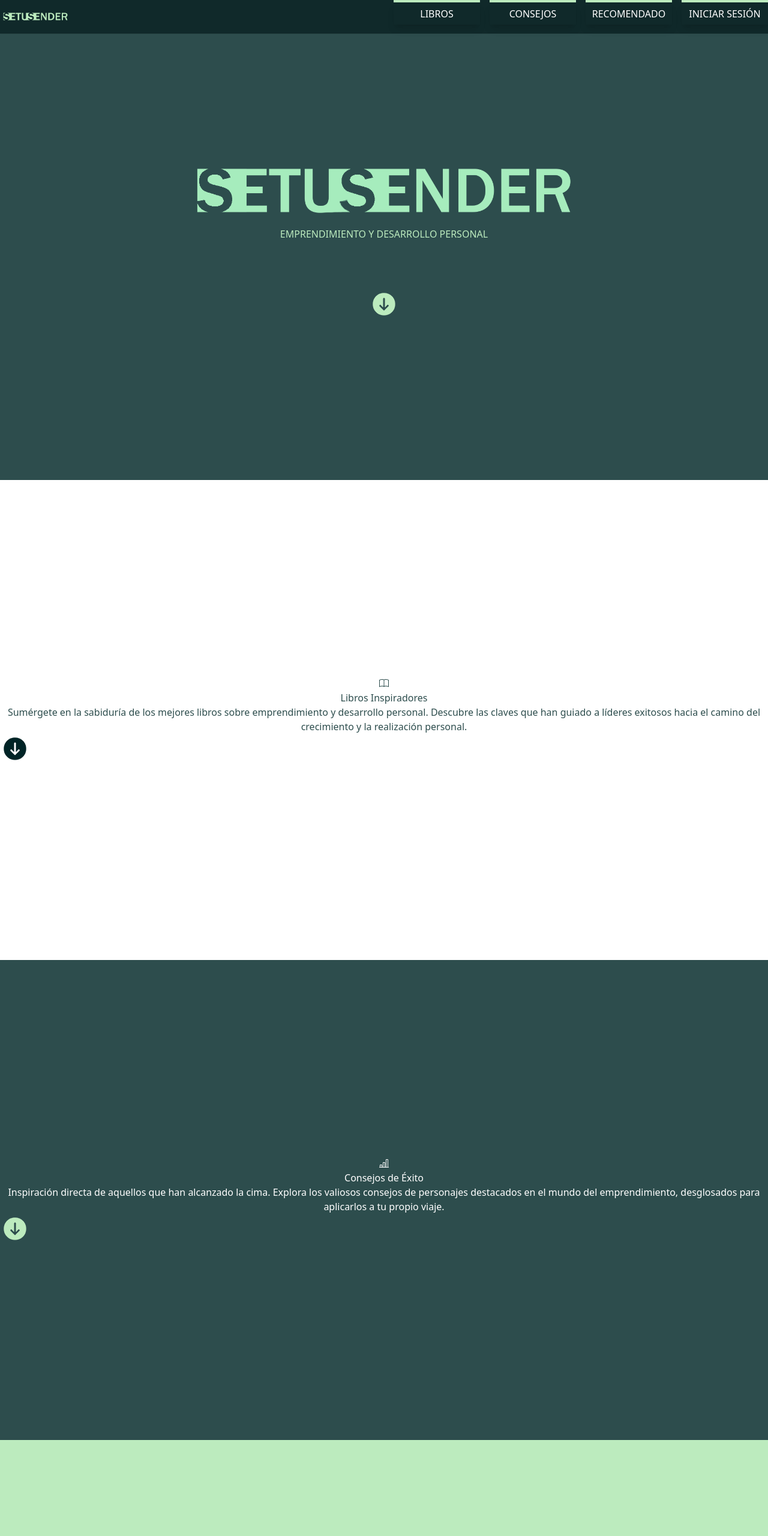
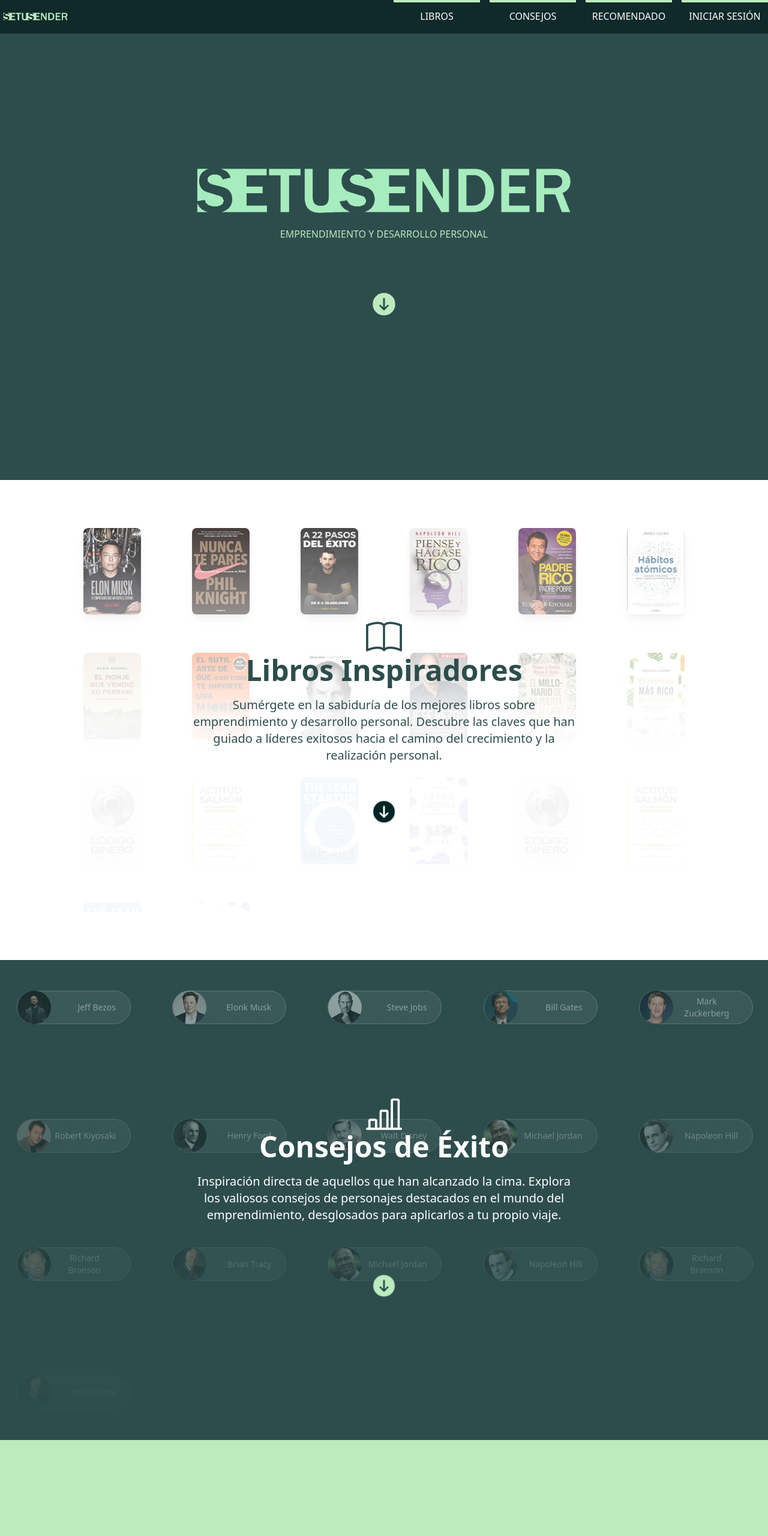
Before and after one commit to SenderProds/ToralRomero_Alejandro_Home_Tailwind, a website built with Parcel: page fuente/index.html in a window 1280 px wide. Shown: the top 2560 px of the page at 60% size. Built offline with nearby package versions, Linux system fonts and the light colour scheme.

Commit message:
Practica Tailwind

```diff
--- a/fuente/index.html
+++ b/fuente/index.html
@@ -20,30 +20,30 @@
 </head>
 
 <body class="m-0 p-0 h-screen">
-    <header class="shadow-sm w-full h-14 z-10 fixed flex items-center justify-between bg-paletaColor-2 m-0">
+    <header class="shadow-sm w-full h-14 z-50 fixed flex items-center justify-between bg-paletaColor-2 m-0">
 
         <img src="./img/logo_372px.png" alt="Logotipo del header" id="logoPagina" class="h-1/3 cursor-pointer ml-1">
 
-        <button class="abrir-menu hidden" id="abrir"><i class="bi bi-list"></i></button>
+        <button class="abrir-menu text-2xl mr-2 text-white md:hidden" id="abrir"><i class="bi bi-list"></i></button>
 
-        <nav class="menu flex h-full " id="nav">
+        <nav class="menu hidden md:flex h-full " id="nav">
             <button class="cerrar-menu hidden " id="cerrar"><i class="bi bi-x-circle-fill"></i></button>
 
             <ul class="lista flex gap-3 h-full m-0">
-                <li class="w-36 h-4/5 list-none ml-1"><a href="">
-                        <div class="w-full h-1 bg-paletaColor-1"></div><button class="w-full h-5/6 bg-paletaColor-2 text-paletaColor-4 border-0 outline-0 shadow-lg hover:bg-gradient-to-b from-paletaColor-1 to-paletaColor-2">LIBROS</i></button>
+                <li class="w-36 h-full list-none ml-1"><a href="">
+                        <div class="w-full h-1 bg-paletaColor-1"></div><button class="w-full h-5/6 bg-paletaColor-2 text-paletaColor-4 border-0 outline-0 hover:bg-gradient-to-b from-paletaColor-1 to-paletaColor-2">LIBROS</i></button>
                     </a></li>
 
-                <li class="w-36 h-4/5 list-none ml-1"> <a href="">
-                        <div class="w-full h-1 bg-paletaColor-1"></div><button class="w-full h-5/6 bg-paletaColor-2 text-paletaColor-4 border-0 outline-0 shadow-lg hover:bg-gradient-to-b from-paletaColor-1 to-paletaColor-2">CONSEJOS</button>
+                <li class="w-36 h-full list-none ml-1"> <a href="">
+                        <div class="w-full h-1 bg-paletaColor-1"></div><button class="w-full h-5/6 bg-paletaColor-2 text-paletaColor-4 border-0 outline-0 hover:bg-gradient-to-b from-paletaColor-1 to-paletaColor-2">CONSEJOS</button>
                     </a></li>
 
-                <li class="w-36 h-4/5 list-none ml-1"><a href="">
-                        <div class="w-full h-1 bg-paletaColor-1"></div><button class="w-full h-5/6 bg-paletaColor-2 text-paletaColor-4 border-0 outline-0 shadow-lg hover:bg-gradient-to-b from-paletaColor-1 to-paletaColor-2">RECOMENDADO</button>
+                <li class="w-36 h-full list-none ml-1"><a href="">
+                        <div class="w-full h-1 bg-paletaColor-1"></div><button class="w-full h-5/6 bg-paletaColor-2 text-paletaColor-4 border-0 outline-0 hover:bg-gradient-to-b from-paletaColor-1 to-paletaColor-2">RECOMENDADO</button>
                     </a></li>
 
-                <li class="w-36 h-4/5 list-none ml-1"><a href="">
-                        <div class="w-full h-1 bg-paletaColor-1"></div><button class="w-full h-5/6 bg-paletaColor-2 text-paletaColor-4 border-0 outline-0 shadow-lg hover:bg-gradient-to-b from-paletaColor-1 to-paletaColor-2">INICIAR SESIÓN</button>
+                <li class="w-36 h-full list-none ml-1"><a href="">
+                        <div class="w-full h-1 bg-paletaColor-1"></div><button class="w-full h-5/6 bg-paletaColor-2 text-paletaColor-4 border-0 outline-0 hover:bg-gradient-to-b from-paletaColor-1 to-paletaColor-2">INICIAR SESIÓN</button>
                     </a></li>
             </ul>
 
@@ -66,128 +66,108 @@
 
 
 
-        <section id="parte1" class="w-full h-screen flex flex-col justify-center items-center text-center bg-paletaColor-4 text-paletaColor-3 z-0">
-            <div id="collage" class="ocultar hidden">
-                <img src="img/libros/min/book_Elonk_Musk_150px-min.jpg" alt="Libro Elonk Musk" height="150px" id="principal">
-                <img src="img/libros/min/nunca_te_pares_150px-min.jpg" alt="Libro Nunca te pares" height="150px" id="principal">
-                <img src="img/libros/min/22_pasos_150px-min.jpg" alt="Libro a 22 pasos del exito" height="150px" id="principal">
-                <img src="img/libros/min/piensa_y_hagase_rico_150px-min.jpg" alt="Libro piensa y hagase rico" height="150px" id="principal">
-                <img src="img/libros/min/padre_rico_padre_pobre_150px-min.jpg" alt="Libro padre rico padre pobre" height="150px" id="principal">
-                <img src="img/libros/min/habitos_atomicos_150px-min.jpg" alt="Libro habitos atomicos" height="150px" id="principal">
-                <img src="img/libros/min/el_monje_que_vendio_150px-min.jpg" alt="Libro el monje que vendio su ferrari" height="150px" id="principal">
-                <img src="img/libros/min/el_sutil_arte_150px-min.jpg" alt="" height="150px" id="principal">
-                <img src="img/libros/min/steve_jobs_150px-min.jpg" alt="Libro de steve jobs" height="150px" id="principal">
-                <img src="img/libros/min/jeff_bezos_150px-min.jpg" alt="Libro jeff bezos" height="150px" id="principal">
-                <img src="img/libros/min/el_millonario_de_la_puerta_de_al_lado_150px-min.jpg" alt="Libro el millonario de la puerta de al lado" height="150px" id="principal">
-                <img src="img/libros/min/el_hombre_mas_rico_de_babilonia_150px-min.jpg" alt="Libro el hombre mas rico de babilonia" height="150px" id="principal">
-                <img src="img/libros/min/codigo_del_dinero_150px-min.jpg" alt="Libro Coidgo del dinero" height="150px" id="principal">
-                <img src="img/libros/min/actitud_salmon_150px-min.jpg" alt="Libro actitud salmon" height="150px" id="principal">
-                <img src="img/libros/min/lean_startup_150px-min.jpg" alt="Libro lean startup" height="150px" id="principal">
-                <img src="img/libros/min/vaca_purpura_150px-min.jpg" alt="Libro la vaca purpura" height="150px" id="principal">
-                <img src="img/libros/min/codigo_del_dinero_150px-min.jpg" alt="Libro Coidgo del dinero" height="150px" id="principal">
-                <img src="img/libros/min/actitud_salmon_150px-min.jpg" alt="Libro actitud salmon" height="150px" id="principal">
-                <img src="img/libros/min/lean_startup_150px-min.jpg" alt="Libro lean startup" height="150px" id="principal">
-                <img src="img/libros/min/vaca_purpura_150px-min.jpg" alt="Libro la vaca purpura" height="150px" id="principal">
+        <section id="parte1" class="w-full h-screen flex flex-col justify-center items-center text-center bg-paletaColor-4 text-paletaColor-3 z-0 overflow-hidden">
+            <div id="collage" class="absolute w-4/5 h-4/5 grid justify-items-center gap-16 overflow-hidden" style="grid-template-columns: repeat(auto-fit, minmax(7em, 1fr));">
+              <img src="img/libros/min/book_Elonk_Musk_150px-min.jpg" alt="Libro Elonk Musk" class="h-36 rounded-lg shadow-lg">
+              <img src="img/libros/min/nunca_te_pares_150px-min.jpg" alt="Libro Nunca te pares" class="h-36 rounded-lg shadow-lg">
+              <img src="img/libros/min/22_pasos_150px-min.jpg" alt="Libro a 22 pasos del exito" class="h-36 rounded-lg shadow-lg">
+              <img src="img/libros/min/piensa_y_hagase_rico_150px-min.jpg" alt="Libro piensa y hagase rico" class="h-36 rounded-lg shadow-lg">
+              <img src="img/libros/min/padre_rico_padre_pobre_150px-min.jpg" alt="Libro padre rico padre pobre" class="h-36 rounded-lg shadow-lg">
+              <img src="img/libros/min/habitos_atomicos_150px-min.jpg" alt="Libro habitos atomicos" class="h-36 rounded-lg shadow-lg">
+              <img src="img/libros/min/el_monje_que_vendio_150px-min.jpg" alt="Libro el monje que vendio su ferrari" class="h-36 rounded-lg shadow-lg">
+              <img src="img/libros/min/el_sutil_arte_150px-min.jpg" alt="Libro el sutil arte de que te importe un carajo" class="h-36 rounded-lg shadow-lg">
+              <img src="img/libros/min/steve_jobs_150px-min.jpg" alt="Libro de steve jobs" class="h-36 rounded-lg shadow-lg">
+              <img src="img/libros/min/jeff_bezos_150px-min.jpg" alt="Libro jeff bezos" class="h-36 rounded-lg shadow-lg">
+              <img src="img/libros/min/el_millonario_de_la_puerta_de_al_lado_150px-min.jpg" alt="Libro el millonario de la puerta de al lado" class="h-36 rounded-lg shadow-lg">
+              <img src="img/libros/min/el_hombre_mas_rico_de_babilonia_150px-min.jpg" alt="Libro el hombre mas rico de babilonia" class="h-36 rounded-lg shadow-lg">
+              <img src="img/libros/min/codigo_del_dinero_150px-min.jpg" alt="Libro codigo del dinero" class="h-36 rounded-lg shadow-lg">
+              <img src="img/libros/min/actitud_salmon_150px-min.jpg" alt="Libro actitud salmon" class="h-36 rounded-lg shadow-lg">
+              <img src="img/libros/min/lean_startup_150px-min.jpg" alt="Libro lean startup" class="h-36 rounded-lg shadow-lg">
+              <img src="img/libros/min/vaca_purpura_150px-min.jpg" alt="Libro la vaca purpura" class="h-36 rounded-lg shadow-lg">
+              <img src="img/libros/min/codigo_del_dinero_150px-min.jpg" alt="Libro codigo del dinero" class="h-36 rounded-lg shadow-lg">
+              <img src="img/libros/min/actitud_salmon_150px-min.jpg" alt="Libro actitud salmon" class="h-36 rounded-lg shadow-lg">
+              <img src="img/libros/min/lean_startup_150px-min.jpg" alt="Libro lean startup" class="h-36 rounded-lg shadow-lg">
+              <img src="img/libros/min/vaca_purpura_150px-min.jpg" alt="Libro la vaca purpura" class="h-36 rounded-lg shadow-lg">
+            </div>
+
+            <div id="degradado" class="absolute w-full h-full bg-gradient-to-b from-transparent via-white to-white opacity-95 z-10"></div>
+
+
+        <article class="z-30 p-4 max-w-2xl mx-auto text-center">
+            <i class="bi bi-book icon text-6xl"></i>
+            <h1 class="text-5xl font-bold">Libros Inspiradores</h1>
+            <p class="mt-5 text-xl">Sumérgete en la sabiduría de los mejores libros sobre emprendimiento y desarrollo personal. Descubre las claves que han guiado a líderes exitosos hacia el camino del crecimiento y la realización personal.</p>
+        </article>
+
+
+        <div class="mt-10 z-50">
+            <a href="#parte2" class="inline-block">
+            <img src="./img/scroll_dark_50px.png" alt="Botón deslizar a la segunda sección" class="h-12 mx-auto">
+            </a>
+        </div>
+            </section>
+
+
+        <section id="parte2" class="w-full h-screen flex flex-col justify-center items-center text-center bg-paletaColor-3 text-paletaColor-4 relative">
+                <div id="degradadoPersonajes" class="absolute w-full h-full bg-gradient-to-t from-paletaColor-3 to-transparent z-20"></div>
+
+                <article class="relative z-20 text-center px-4 max-w-2xl mx-auto">
+                    <i class="bi bi-bar-chart-line text-6xl"></i>
+                    <h1 class="text-5xl font-bold">Consejos de Éxito</h1>
+                    <p class="mt-5 text-xl">Inspiración directa de aquellos que han alcanzado la cima. Explora los valiosos consejos de personajes destacados en el mundo del emprendimiento, desglosados para aplicarlos a tu propio viaje.</p>
+                <a href="#parte3" class="inline-block mt-20">
+                    <img src="./img/scroll_50px.png" alt="Botón deslizar a la tercera sección" class="h-12">
+                </a>
+            </article>
+
+
+            <div id="personajes" class="hidden md:grid absolute inset-0 h-3/3  items-center justify-center px-5 grid-cols-repeat gap-14 overflow-hidden z-10" style="grid-template-columns: repeat(auto-fit, minmax(11rem, 1fr));">
+                <div class="psj flex justify-between items-center rounded-full border border-gray-400 gap-1 h-14 m-2 bg-white bg-opacity-15 shadow-lg opacity-50" style="width: 190px;"><img src="img/personajes/bezos_70px-min.png" alt="Imagen de Jeff Bezos" class="rounded-full h-14"> <p class="text-sm pr-6">Jeff Bezos</p></div>
+                <div class="psj flex justify-between items-center rounded-full border border-gray-400 gap-1 h-14 m-2 bg-white bg-opacity-15 shadow-lg opacity-50" style="width: 190px;"><img src="img/personajes/elonk_musk_70px-min.png" alt="Imagen de Elonk Musk" class="rounded-full h-14"> <p class="text-sm pr-6">Elonk Musk</p></div>
+                <div class="psj flex justify-between items-center rounded-full border border-gray-400 gap-1 h-14 m-2 bg-white bg-opacity-15 shadow-lg opacity-50" style="width: 190px;"><img src="img/personajes/steve_jobs_70px-min.png" alt="Imagen de Steve Jobs" class="rounded-full h-14"> <p class="text-sm pr-6">Steve Jobs</p></div>
+                <div class="psj flex justify-between items-center rounded-full border border-gray-400 gap-1 h-14 m-2 bg-white bg-opacity-15 shadow-lg opacity-50" style="width: 190px;"><img src="img/personajes/bill_gates_70px-min.png" alt="Imagen de Bill Gates"  class="rounded-full h-14"> <p class="text-sm pr-6">Bill Gates</p></div>
+                <div class="psj flex justify-between items-center rounded-full border border-gray-400 gap-1 h-14 m-2 bg-white bg-opacity-15 shadow-lg opacity-50" style="width: 190px;"><img src="img/personajes/mark_zuckerberg_70px-min.png" alt="Imagen Mark Zuckerberg"  class="rounded-full h-14"> <p class="text-sm pr-6">Mark Zuckerberg</p></div>
+                <div class="psj flex justify-between items-center rounded-full border border-gray-400 gap-1 h-14 m-2 bg-white bg-opacity-15 shadow-lg opacity-50" style="width: 190px;"><img src="img/personajes/robert_kiyosaki_70px-min.png" alt="Imagen Robert Kiyosaki"  class="rounded-full h-14"> <p class="text-sm pr-6">Robert Kiyosaki</p></div>
+                <div class="psj flex justify-between items-center rounded-full border border-gray-400 gap-1 h-14 m-2 bg-white bg-opacity-15 shadow-lg opacity-50" style="width: 190px;"><img src="img/personajes/henry_ford_70px-min.png" alt="Imagen Henry Ford"  class="rounded-full h-14"> <p class="text-sm pr-6">Henry Ford</p></div>
+                <div class="psj flex justify-between items-center rounded-full border border-gray-400 gap-1 h-14 m-2 bg-white bg-opacity-15 shadow-lg opacity-50" style="width: 190px;"><img src="img/personajes/walt_disney_70px-min.png" alt="Imagen Walt Disney"  class="rounded-full h-14"> <p class="text-sm pr-6">Walt Disney</p></div>
+                <div class="psj flex justify-between items-center rounded-full border border-gray-400 gap-1 h-14 m-2 bg-white bg-opacity-15 shadow-lg opacity-50" style="width: 190px;"><img src="img/personajes/michael_jordan_70px-min.png" alt="Imagen Michael Jordan"  class="rounded-full h-14"> <p class="text-sm pr-6">Michael Jordan</p></div>
+                <div class="psj flex justify-between items-center rounded-full border border-gray-400 gap-1 h-14 m-2 bg-white bg-opacity-15 shadow-lg opacity-50" style="width: 190px;"><img src="img/personajes/napoleon_hill_70px-min.png" alt="Imagen Napoleon Hill"  class="rounded-full h-14"> <p class="text-sm pr-6">Napoleon Hill</p></div>
+                <div class="psj flex justify-between items-center rounded-full border border-gray-400 gap-1 h-14 m-2 bg-white bg-opacity-15 shadow-lg opacity-50" style="width: 190px;"><img src="img/personajes/richard_branson_70px-min.png" alt="Imagen Richar Branson"  class="rounded-full h-14"> <p class="text-sm pr-6">Richard Branson</p></div>
+                <div class="psj flex justify-between items-center rounded-full border border-gray-400 gap-1 h-14 m-2 bg-white bg-opacity-15 shadow-lg opacity-50" style="width: 190px;"><img src="img/personajes/brian_tracy_70px-min.png" alt="Imagen Brian Tracy"  class="rounded-full h-14"> <p class="text-sm pr-6">Brian Tracy</p></div>
+                <div class="psj flex justify-between items-center rounded-full border border-gray-400 gap-1 h-14 m-2 bg-white bg-opacity-15 shadow-lg opacity-50" style="width: 190px;"><img src="img/personajes/michael_jordan_70px-min.png" alt="Imagen Michael Jordan"  class="rounded-full h-14"> <p class="text-sm pr-6">Michael Jordan</p></div>
+                <div class="psj flex justify-between items-center rounded-full border border-gray-400 gap-1 h-14 m-2 bg-white bg-opacity-15 shadow-lg opacity-50" style="width: 190px;"><img src="img/personajes/napoleon_hill_70px-min.png" alt="Imagen Napoleon Hill"  class="rounded-full h-14"> <p class="text-sm pr-6">Napoleon Hill</p></div>
+                <div class="psj flex justify-between items-center rounded-full border border-gray-400 gap-1 h-14 m-2 bg-white bg-opacity-15 shadow-lg opacity-50" style="width: 190px;"><img src="img/personajes/richard_branson_70px-min.png" alt="Imagen Richar Branson"  class="rounded-full h-14"> <p class="text-sm pr-6">Richard Branson</p></div>
+                <div class="psj flex justify-between items-center rounded-full border border-gray-400 gap-1 h-14 m-2 bg-white bg-opacity-15 shadow-lg opacity-50" style="width: 190px;"><img src="img/personajes/brian_tracy_70px-min.png" alt="Imagen Brian Tracy"  class="rounded-full h-14"> <p class="text-sm pr-6">Brian Tracy</p></div>
 
             </div>
 
-            <div id="degradado"></div>
-
-            <article class="ocultar">
-
-                <i class="bi bi-book icon"></i>
-
-                <h1>Libros Inspiradores </i></h1>
-
-                <p class="">Sumérgete en la sabiduría de los mejores libros sobre emprendimiento y desarrollo personal. Descubre
-                    las
-                    claves que han guiado a líderes exitosos hacia el camino del crecimiento y la realización personal.
-                </p>
-                <a  class="btnScroll relative mt-20 z-10 h-12 w-5" href="#parte2"><img src="./img/scroll_dark_50px.png" alt="Boton deslizar a la segunda seccion" height="50px"></a>
 
 
-            </article>
-
-        </section>
-
-
-
-        <section id="parte2" class="w-full h-screen flex flex-col justify-center items-center text-center bg-paletaColor-3 text-paletaColor-4">
-
-
-            <article>
-                <i class="bi bi-bar-chart-line icon"></i>
-                <h1>Consejos de Éxito</h1>
-                <p>Inspiración directa de aquellos que han alcanzado la cima. Explora los valiosos consejos de
-                    personajes
-                    destacados en el mundo del emprendimiento, desglosados para aplicarlos a tu propio viaje.</p>
-                <a  class="btnScroll relative mt-20 z-10 h-12" href="#parte3"><img src="./img/scroll_50px.png" alt="Boton deslizar a la tercera seccion" height="50px"></a>
-
-            </article>
-
-
-            <div id="personajes" class="ocultar hidden">
-                <div class="psj"><img src="img/personajes/bezos_70px-min.png" alt="Imagen de Jeff Bezos"> <p>Jeff Bezos</p></div>
-                <div class="psj"><img src="img/personajes/elonk_musk_70px-min.png" alt="Imagen de Elonk Musk"> <p>Elonk Musk</p></div>
-                <div class="psj"><img src="img/personajes/steve_jobs_70px-min.png" alt="Imagen de Steve Jobs" > <p>Steve Jobs</p></div>
-                <div class="psj"><img src="img/personajes/bill_gates_70px-min.png" alt="Imagen de Bill Gates"> <p>Bill Gates</p></div>
-                <div class="psj"><img src="img/personajes/mark_zuckerberg_70px-min.png" alt="Imagen Mark Zuckerberg"> <p>Mark Zuckerberg</p></div>
-                <div class="psj"><img src="img/personajes/robert_kiyosaki_70px-min.png" alt="Imagen Robert Kiyosaki" > <p>Robert Kiyosaki</p></div>
-                <div class="psj"><img src="img/personajes/henry_ford_70px-min.png" alt="Imagen Henry Ford"> <p>Henry Ford</p></div>
-                <div class="psj"><img src="img/personajes/walt_disney_70px-min.png" alt="Imagen Walt Disney"> <p>Walt Disney</p></div>
-                <div class="psj"><img src="img/personajes/michael_jordan_70px-min.png" alt="Imagen Michael Jordan" > <p>Michael Jordan</p></div>
-                <div class="psj"><img src="img/personajes/napoleon_hill_70px-min.png" alt="Imagen Napoleon Hill"> <p>Napoleon Hill</p></div>
-                <div class="psj"><img src="img/personajes/richard_branson_70px-min.png" alt="Imagen Richar Branson"> <p>Richard Branson</p></div>
-                <div class="psj"><img src="img/personajes/brian_tracy_70px-min.png" alt="Imagen Brian Tracy" > <p>Brian Tracy</p></div>
-                <div class="psj"><img src="img/personajes/michael_jordan_70px-min.png" alt="Imagen Michael Jordan" > <p>Michael Jordan</p></div>
-                <div class="psj"><img src="img/personajes/napoleon_hill_70px-min.png" alt="Imagen Napoleon Hill"> <p>Napoleon Hill</p></div>
-                <div class="psj"><img src="img/personajes/richard_branson_70px-min.png" alt="Imagen Richar Branson"> <p>Richard Branson</p></div>
-                <div class="psj"><img src="img/personajes/brian_tracy_70px-min.png" alt="Imagen Brian Tracy" > <p>Brian Tracy</p></div>
-
-            </div>
-
-            <div id="degradadoPersonajes"></div>
         </section>
 
 
 
         <section id="parte3" class="w-full h-screen flex flex-col justify-center items-center text-center bg-paletaColor-1 text-paletaColor-2">
 
-            <article>
-                <i class="bi bi-camera-reels icon"></i>
-                <h1>Contenido Recomendado</h1>
-                <p>Descubre nuestra selección de contenido público recomendado. Artículos, videos y recursos
+            <article class="relative z-20 text-center px-4 max-w-2xl mx-auto">
+                <i class="bi bi-camera-reels icon text-6xl"></i>
+                <h1  class="text-5xl font-bold">Contenido Recomendado</h1>
+                <p class="mt-5 text-xl">Descubre nuestra selección de contenido público recomendado. Artículos, videos y recursos
                     seleccionados
                     cuidadosamente para impulsar tu crecimiento personal y profesional.</p>
-                <a  class="btnScroll relative mt-20 z-10 h-12" href="#parte4"><img src="./img/scroll_dark_50px.png" alt="Boton deslizar a la cuarta seccion" height="50px"></a>
+                <a  class="inline-block mt-20" href="#parte4"><img src="./img/scroll_dark_50px.png" alt="Boton deslizar a la cuarta seccion" height="50px"></a>
             </article>
 
-            <div id="contenidoRecomendado" class="ocultar hidden">
-                <img src="img/contenido/min/adria-sola_120px-min.png" alt="Miniatura video Adria Sola">
-                <img src="img/contenido/min/dollar-dorado_120px-min.png" alt="Miniatura video Dollar Dorado">
-                <img src="img/contenido/min/enrique-moris_120px-min.png" alt="Miniatura video Enrique Moris">
-                <img src="img/contenido/min/jose-elias_120px-min.png" alt="Miniatura video Jose Elias">
-                <img src="img/contenido/min/pedro-buerbaum2_120px-min.png" alt="Miniatura video Pedro Buerbaum">
-                <img src="img/contenido/min/pedro-buerbaum_120px-min.png" alt="Miniatura video Pedro Buerbaum">
-                <img src="img/contenido/min/preico-juridico_120px-min.png" alt="Miniatura video Preico Juridico">
-                <img src="img/contenido/min/sergio-begueria_120px-min.png" alt="Miniatura video Sergio Begueria">
-                <img src="img/contenido/min/pedro-buerbaum2_120px-min.png" alt="Miniatura video Pedro Buerbaum">
-                <img src="img/contenido/min/pedro-buerbaum_120px-min.png" alt="Miniatura video Perdro Buerbaum">
-                <img src="img/contenido/min/preico-juridico_120px-min.png" alt="Miniatura video Preico Juridico">
-                <img src="img/contenido/min/sergio-begueria_120px-min.png" alt="Miniatura video Sergio Begueria">
-            </div>
-            <div id="degradadoContenido"></div>
 
         </section>
 
 
 
-
-        <section id="parte4" class="w-full h-screen flex flex-col justify-center items-center text-center bg-paletaColor-4 text-paletaColor-2">
+        <section id="parte4" class="w-full h-screen flex flex-col justify-center items-center text-center bg-paletaColor-4 text-paletaColor-2 max-w-2xl mx-auto">
             <article>
-                <i class="bi bi-person-add icon"></i>
-                <h1 class="m-2">Únete Ahora</h1>
-                <p>Haz parte de nuestra comunidad. Inicia sesión para acceder a contenido exclusivo, participar en
+                <i class="bi bi-person-add icon  text-6xl"></i>
+                <h1  class="text-5xl font-bold">Únete Ahora</h1>
+                <p class="mt-5 text-xl">Haz parte de nuestra comunidad. Inicia sesión para acceder a contenido exclusivo, participar en
                     discusiones
                     significativas y conectarte con otros emprendedores y buscadores de desarrollo personal. Tu viaje
                     hacia
@@ -196,12 +176,14 @@
                 <a href=""><button class="bg-paletaColor-2 text-paletaColor-4 text-xl rounded-lg border-0 p-1.5 mt-2">Empieza Ahora</button></a>
             </article>
 
+
+
         </section>
 
     </section>
 
 
-    <footer class="flex items-center justify-around w-full h-2/6 bg-paletaColor-2">
+    <footer class=" flex flex-col md:flex-row items-center justify-around w-full h-2/6 bg-paletaColor-2">
         <article class="flex flex-col text-center">
             <h1 class="text-paletaColor-1">Empresa</h1>
             <a href="" class="no-underline text-paletaColor-4">Términos</a>
```
Also changed, not shown: fuente/css/output.css, 1 other file.
